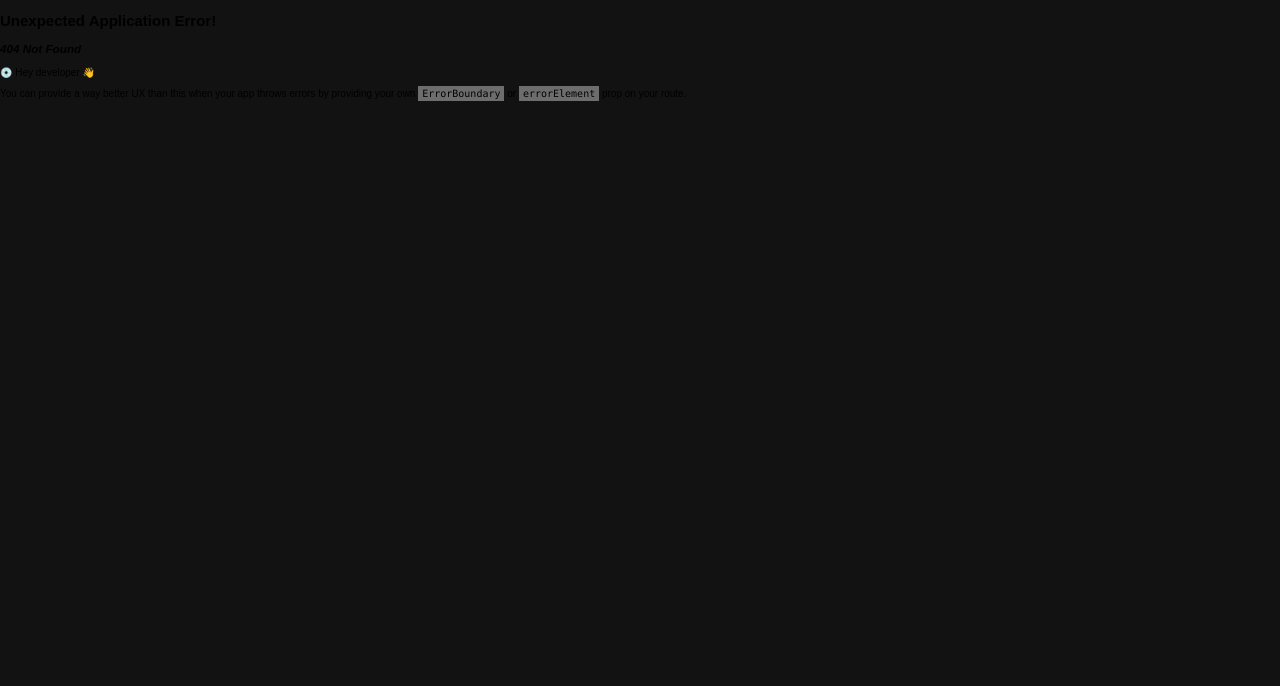
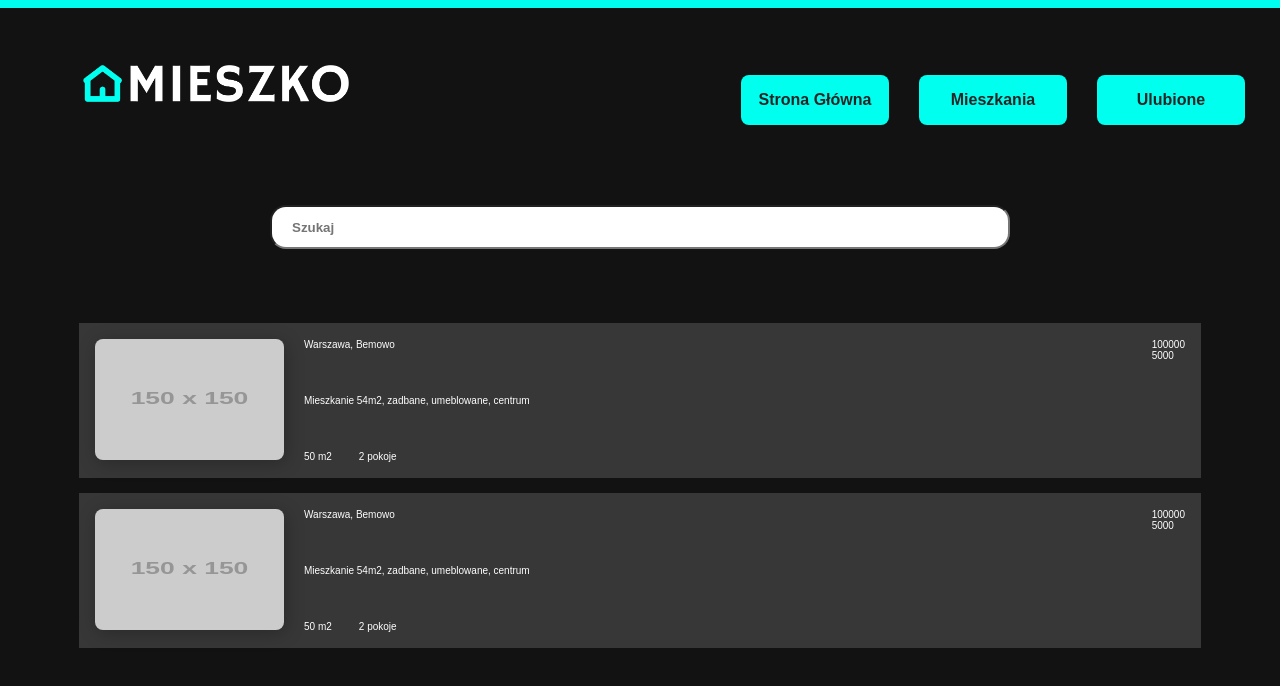
Before and after one commit to Pawelele/Mieszko, a React (Create React App) app in the folder gui/: page /mieszkania in a window 1280 px wide. Before the commit this address had no page. Shown: the top 686 px of the page. Built offline with nearby package versions, Linux system fonts and the light colour scheme.

Commit message:
Add search view with basic response components

```diff
--- a/gui/src/App.js
+++ b/gui/src/App.js
@@ -3,6 +3,7 @@ import './App.css';
 import { RouterProvider, createBrowserRouter } from 'react-router-dom';
 import RootLayout from './layouts/RootLayout';
 import MainView from './views/MainView';
+import SearchView from './views/SearchView';
 
 const router = createBrowserRouter([
   {
@@ -10,7 +11,7 @@ const router = createBrowserRouter([
     element: <RootLayout />,
     children: [
       { path: '/', element: <MainView /> },
-      { path: '/about', element: <h1>About</h1> },
+      { path: '/mieszkania', element: <SearchView /> },
     ]
   }
 ])
--- /dev/null
+++ b/gui/src/components/SearchResult/SearchResult.js
@@ -0,0 +1,39 @@
+import classes from './SearchResult.module.css';
+
+const SearchResult = ({ searchResult }) => {
+  return (
+    <div className={classes.searchResult}>
+      <div className={classes.image}>
+        <img src={searchResult.images[0]} />
+      </div>
+      <div className={classes.content}>
+        <div className={classes.left}>
+          <div className={classes.region}>
+            {searchResult.city}, {searchResult.district}
+          </div>
+          <div className={classes.title}>
+            {searchResult.title}
+          </div>
+          <div className={classes.data}>
+            <div className={classes.area}>
+              {searchResult.area} m2
+            </div>
+            <div className={classes.rooms}>
+              {searchResult.rooms} pokoje
+            </div>
+          </div>
+        </div>
+        <div className={classes.right}>
+          <div className={classes.price}>
+            {searchResult.price}
+          </div>
+          <div className={classes.pricePerMeter}>
+            {searchResult.pricePerMeter}
+          </div>
+        </div>
+      </div>
+    </div>
+  );
+};
+
+export default SearchResult;
--- /dev/null
+++ b/gui/src/components/SearchResult/SearchResult.module.css
@@ -0,0 +1,31 @@
+.searchResult {
+  display: flex;
+  width: 1090px;
+  padding: 16px 16px 16px 16px;
+  background-color: #373737;
+}
+
+.image img {
+  width: 189px;
+  height: 121px;
+  margin-right: 20px;
+  box-shadow: 2px 3px 18px rgba(0, 0, 0, 0.25);
+  border-radius: 8px;
+}
+
+.content {
+  display: flex;
+  justify-content: space-between;
+  width: 100%;
+}
+
+.left {
+  display: flex;
+  flex-direction: column;
+  justify-content: space-between;
+}
+
+.data {
+  display: flex;
+  gap: 27px;
+}
--- /dev/null
+++ b/gui/src/components/SearchResults/SearchResults.js
@@ -0,0 +1,16 @@
+import SearchResult from '../SearchResult/SearchResult';
+import classes from './SearchResults.module.css';
+
+const SearchResults = ({ results }) => {
+  return (
+    <div className={classes.wrapper}>
+      {results.map((result) => (
+        <div className={classes.result}>
+          <SearchResult searchResult={result} />
+        </div>
+      ))}
+    </div>
+  )
+}
+
+export default SearchResults;
--- /dev/null
+++ b/gui/src/components/SearchResults/SearchResults.module.css
@@ -0,0 +1,6 @@
+.wrapper {
+  display: flex;
+  flex-direction: column;
+  gap: 15px;
+  margin-top: 74px;
+}
--- a/gui/src/views/SearchView.js
+++ b/gui/src/views/SearchView.js
@@ -0,0 +1,61 @@
+import SearchResults from '../components/SearchResults/SearchResults';
+import classes from './SearchView.module.css';
+
+const results = [
+  {
+    id: 1,
+    title: 'Mieszkanie 1',
+    price: 100000,
+    pricePerMeter: 5000,
+    area: 50,
+    rooms: 2,
+    city: 'Warszawa',
+    district: 'Bemowo',
+    street: 'Jana Pawła II',
+    title: 'Mieszkanie 54m2, zadbane, umeblowane, centrum',
+    description: 'Lorem ipsum dolor sit amet, consectetur adipiscing elit. Nulla facilisi. Nullam euismod, nisl eget aliquam ultricies, nunc nisl aliquet velit, vitae aliquam nisl nunc eget nunc. Nulla facilisi. Nullam euismod, nisl eget aliquam ultricies, nunc nisl aliquet velit, vitae aliquam nisl nunc eget nunc.',
+    images: [
+      'https://via.placeholder.com/150',
+      'https://via.placeholder.com/150',
+      'https://via.placeholder.com/150',
+      'https://via.placeholder.com/150',
+    ]
+  },
+  {
+    id: 2,
+    title: 'Mieszkanie 2',
+    price: 100000,
+    pricePerMeter: 5000,
+    area: 50,
+    rooms: 2,
+    city: 'Warszawa',
+    district: 'Bemowo',
+    street: 'Jana Pawła II',
+    title: 'Mieszkanie 54m2, zadbane, umeblowane, centrum',
+    description: 'Lorem ipsum dolor sit amet, consectetur adipiscing elit. Nulla facilisi. Nullam euismod, nisl eget aliquam ultricies, nunc nisl aliquet velit, vitae aliquam nisl nunc eget nunc. Nulla facilisi. Nullam euismod, nisl eget aliquam ultricies, nunc nisl aliquet velit, vitae aliquam nisl nunc eget nunc.',
+    images: [
+      'https://via.placeholder.com/150',
+      'https://via.placeholder.com/150',
+      'https://via.placeholder.com/150',
+      'https://via.placeholder.com/150',
+    ]
+  },
+]
+
+const SearchView = () => {
+  return (
+    <div className={classes.wrapper}>
+      <form>
+        <input type="text" placeholder="Szukaj" className={classes.searchBar} />
+      </form>
+
+      <div className={classes.results}>
+
+        <SearchResults results={results} />
+
+      </div>
+    </div>
+  )
+}
+
+export default SearchView;
--- /dev/null
+++ b/gui/src/views/SearchView.module.css
@@ -0,0 +1,22 @@
+.wrapper {
+  display: flex;
+  flex-direction: column;
+  align-items: center;
+  width: 100%;
+  color: white;
+  margin-top: 70px;
+}
+
+.searchBar {
+  width: 696px;
+  height: 40px;
+  background: #FFFFFF;
+  border-radius: 16px;
+  color: black;
+  font-weight: 700;
+  padding: 0 20px 0 20px;
+}
+
+.searchBar:focus {
+  outline: none;
+}
```
